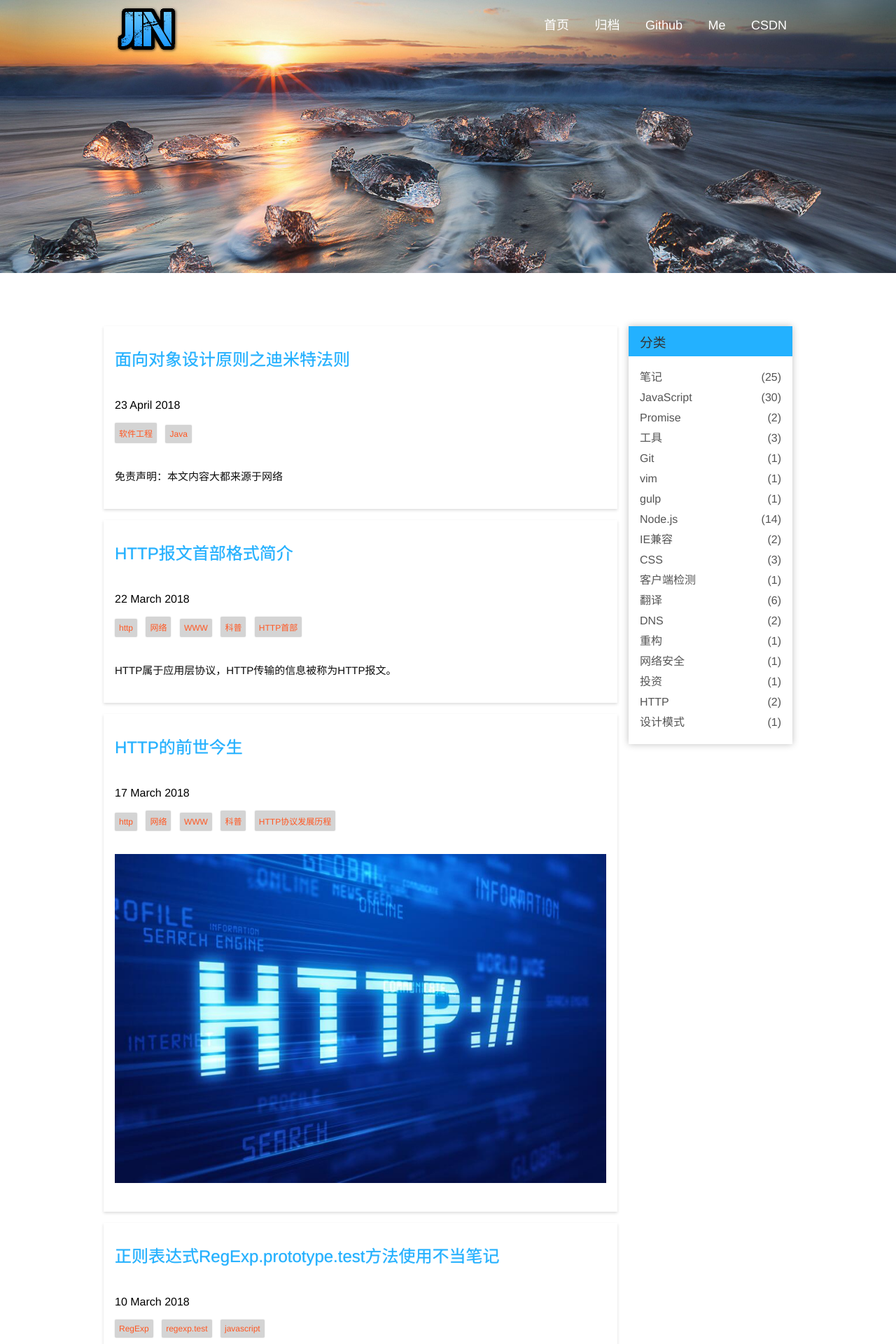
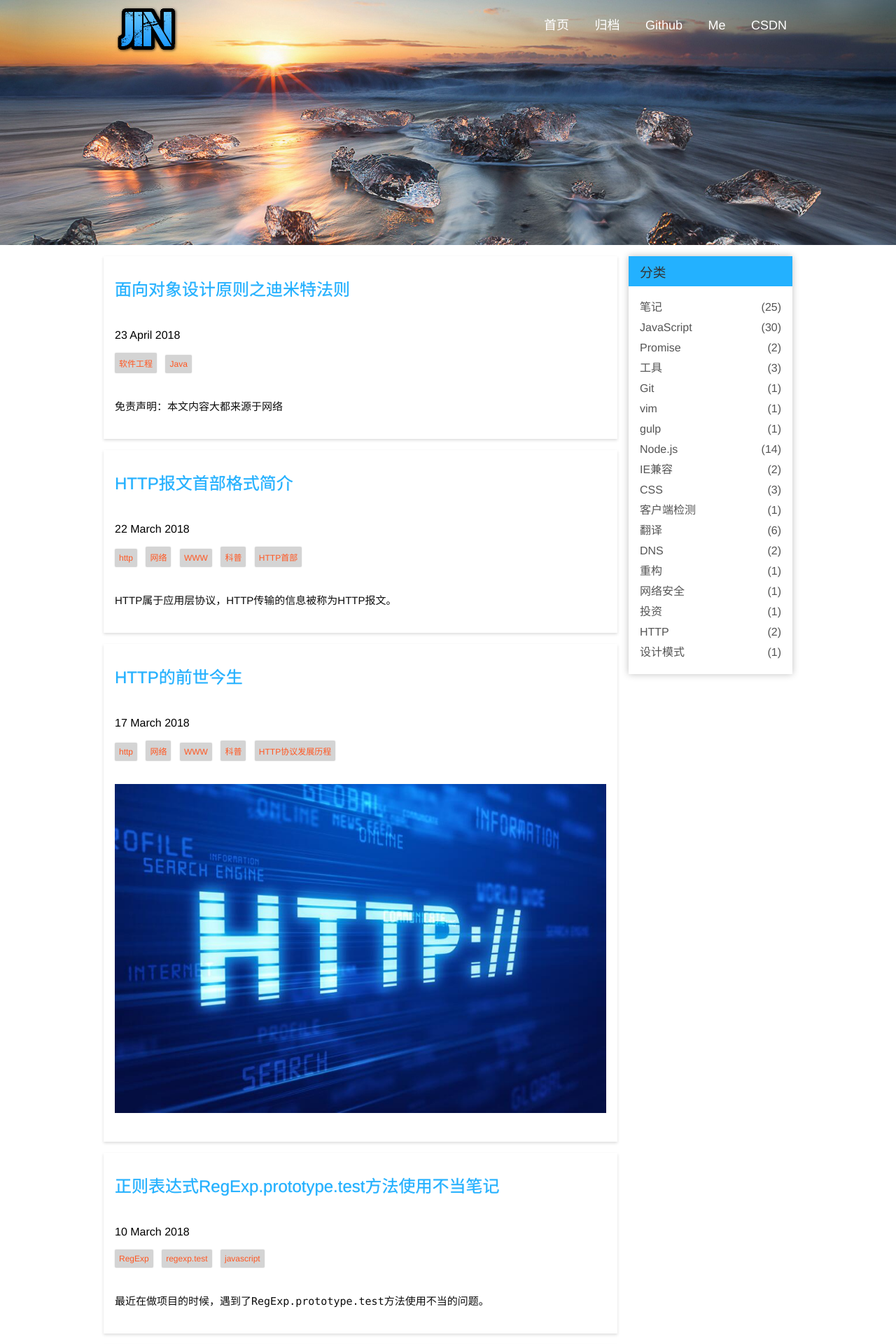
Before and after one commit to Yi-love/yi-love.github.io, a Jekyll site: the page built from index.html, in a window 1280 px wide. Shown: the top 1920 px of the page at 70% size. Built offline with Jekyll 4.4.1, drawn with Linux system fonts in a browser that asks for light colours; some of the changed text lies outside the part shown.

Commit message:
change bg css

```diff
--- a/stylesheets/base.css
+++ b/stylesheets/base.css
@@ -647,9 +647,14 @@ body{
     float: right;
   }
 }
-@media only screen and (max-width: 1600px){
+@media only screen and (max-width: 1500px){
   .j-header{
-      height: 450px;
+      height: 400px;
+  }
+}
+@media only screen and (max-width: 1300px){
+  .j-header{
+      height: 350px;
   }
 }
 @media only screen and (max-width: 1024px){
@@ -678,6 +683,7 @@ body{
     margin-top: 0;
   }
 }
+
 /********me*********/
 .j-me-box{
   text-align: center;
```
